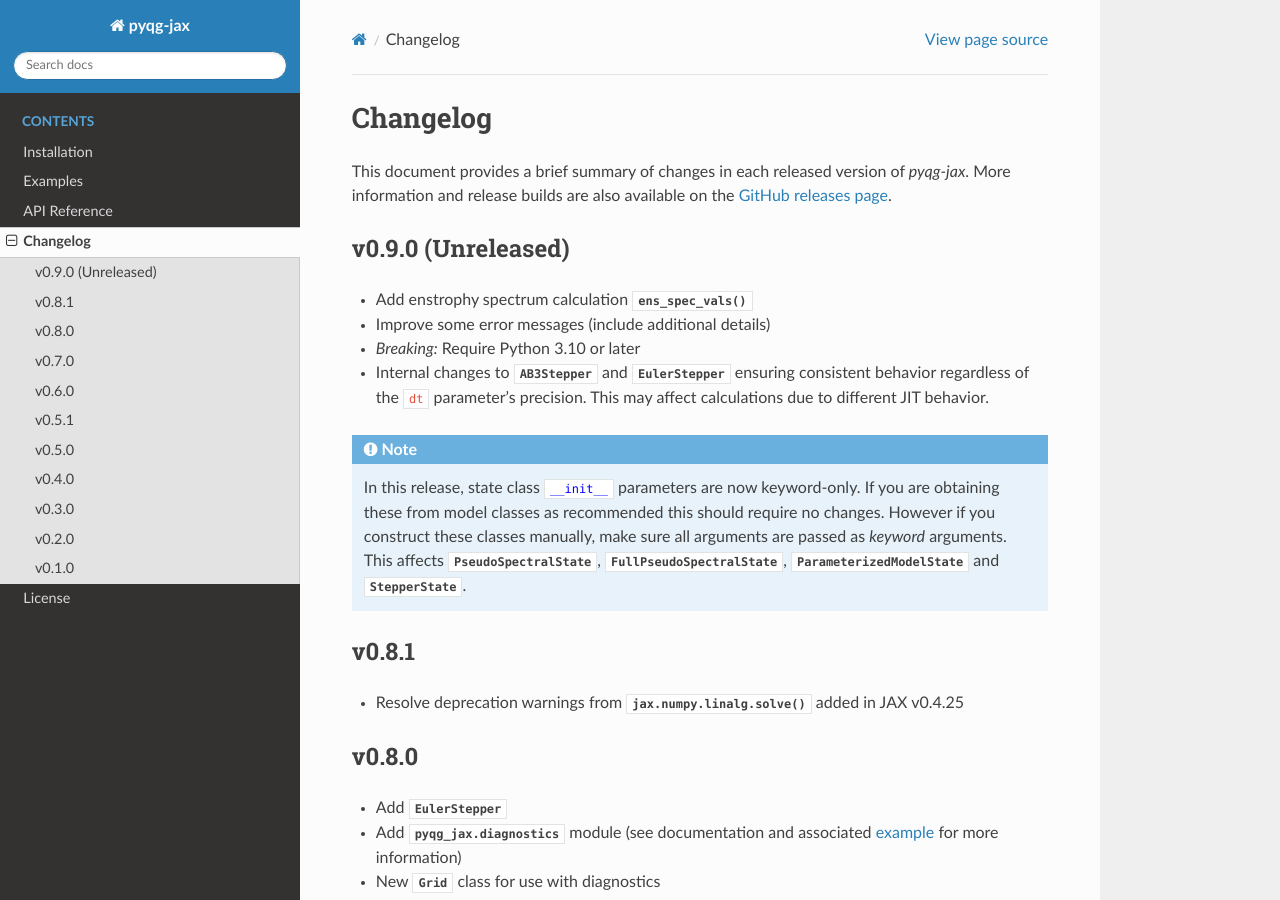
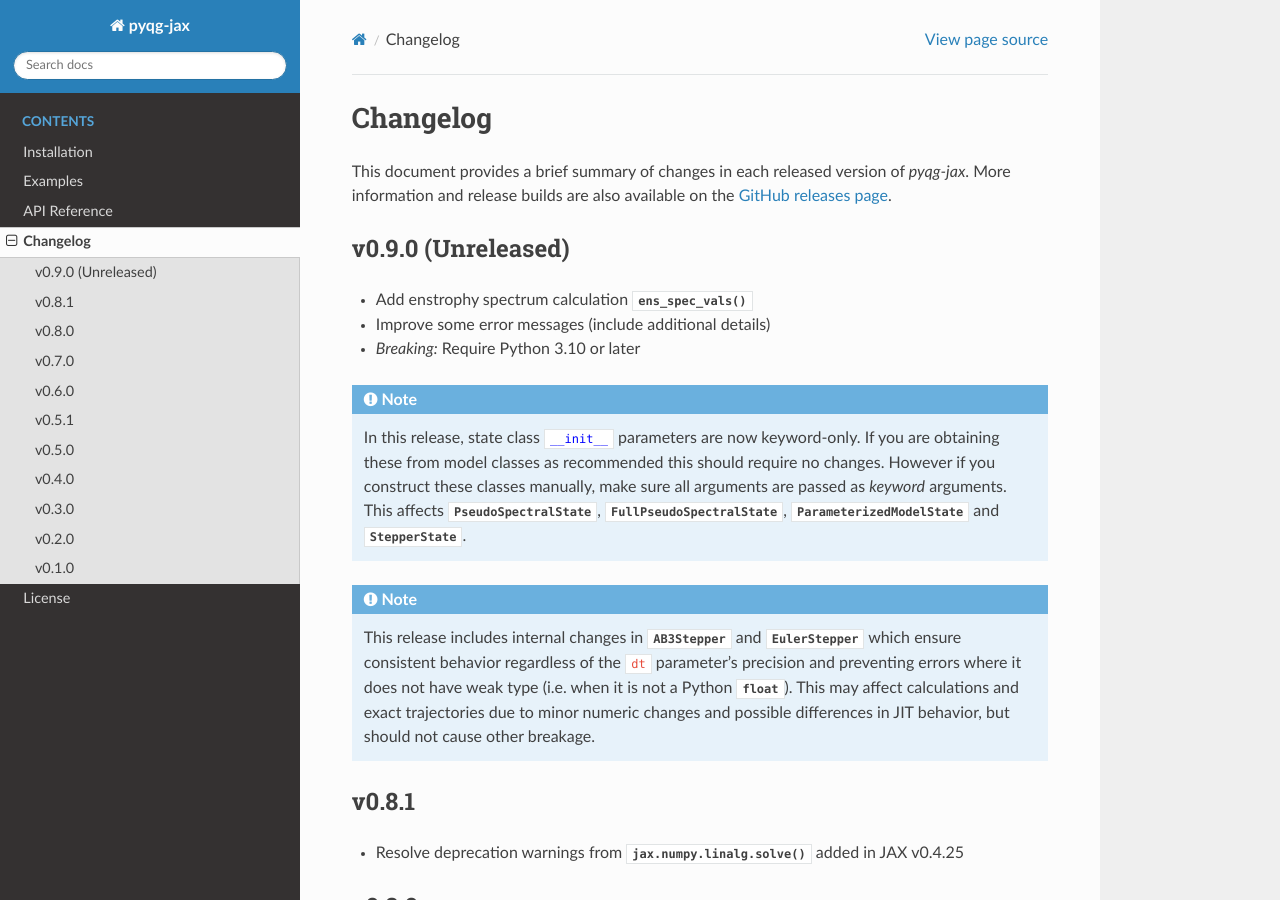
Before and after one commit to karlotness/pyqg-jax, a Sphinx documentation site: the page built from docs/changes.rst, in a window 1280 px wide and 900 px high. Built offline with Sphinx 7.4.7 and the Read the Docs theme 3.1.0, drawn with Linux system fonts in a browser that asks for light colours.

Commit message:
Make time stepper change notice more visible.

```diff
--- a/docs/changes.rst
+++ b/docs/changes.rst
@@ -13,10 +13,6 @@ v0.9.0 (Unreleased)
   :func:`~pyqg_jax.diagnostics.ens_spec_vals`
 * Improve some error messages (include additional details)
 * *Breaking:* Require Python 3.10 or later
-* Internal changes to :class:`~pyqg_jax.steppers.AB3Stepper` and
-  :class:`~pyqg_jax.steppers.EulerStepper` ensuring consistent behavior
-  regardless of the :pycode:`dt` parameter's precision. This may
-  affect calculations due to different JIT behavior.
 
 .. note::
    In this release, state class :pycode:`__init__` parameters are now
@@ -28,6 +24,17 @@ v0.9.0 (Unreleased)
    :class:`~pyqg_jax.state.FullPseudoSpectralState`,
    :class:`~pyqg_jax.parameterizations.ParameterizedModelState` and
    :class:`~pyqg_jax.steppers.StepperState`.
+
+.. note::
+  This release includes internal changes in
+  :class:`~pyqg_jax.steppers.AB3Stepper` and
+  :class:`~pyqg_jax.steppers.EulerStepper` which ensure consistent
+  behavior regardless of the :pycode:`dt` parameter's precision and
+  preventing errors where it does not have :term:`weak type <jax:weak
+  type>` (i.e. when it is not a Python :class:`float`). This may
+  affect calculations and exact trajectories due to minor numeric
+  changes and possible differences in JIT behavior, but should not
+  cause other breakage.
 
 v0.8.1
 ------
```
